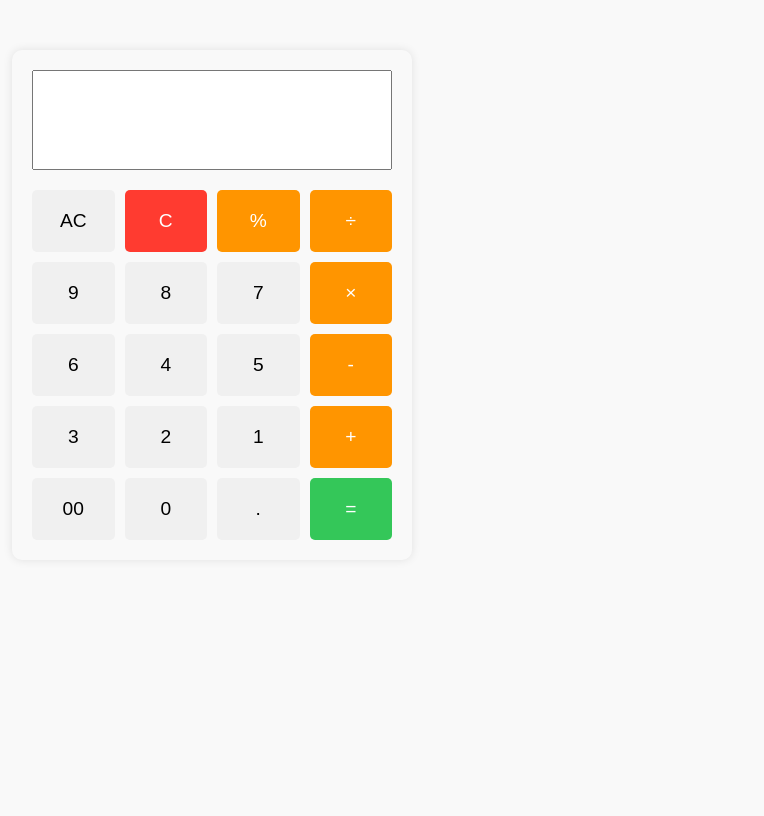
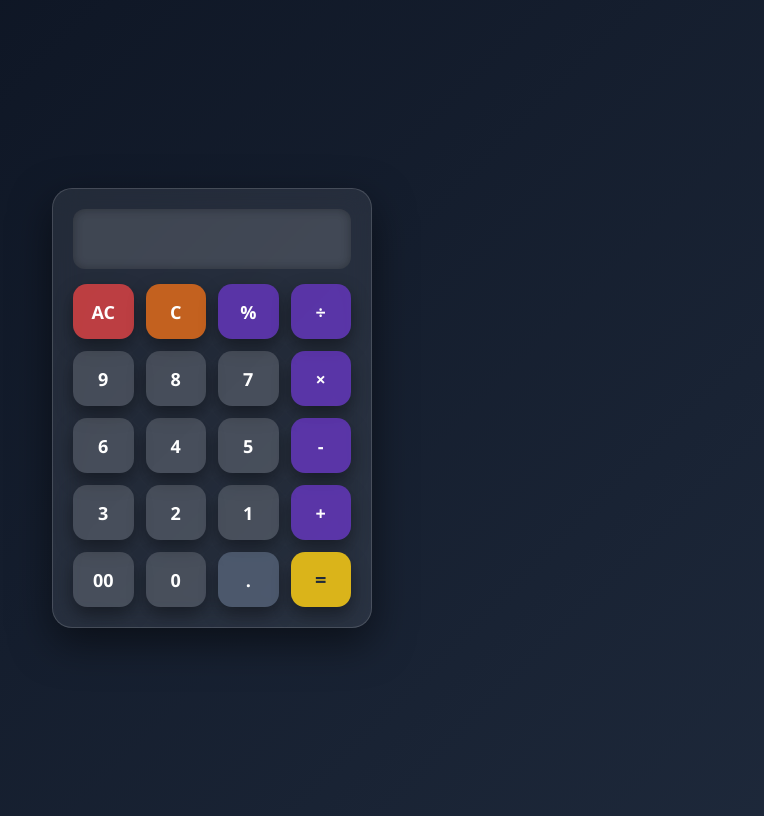
Before and after one commit to faheem20-WebDev/HzSoftwareSolutions_Tasks, a plain HTML site: page Calculator_Task02/index.html in a window 1280 px wide. Shown: the whole page, without its empty margins (428-1192 px from the left). Drawn offline with Linux system fonts and the light colour scheme.

Commit message:
docs: add modern professional README and update calculator styles/logic

```diff
--- a/Calculator_Task02/script.js
+++ b/Calculator_Task02/script.js
@@ -1,4 +1,3 @@
-//
 let calculation = "";
 const screen = document.getElementById("result-screen");
 
@@ -44,24 +43,47 @@ function appendToDisplay(value) {
     screen.style.textAlign = "right";
 }
 
-// Keyboard support
+// 🔥 Visual press effect function
+function highlightButton(value) {
+    const buttons = document.querySelectorAll("button");
+    buttons.forEach(btn => {
+        if (btn.value === value || (value === "Enter" && btn.value === "=")) {
+            btn.classList.add("active-key");
+            setTimeout(() => btn.classList.remove("active-key"), 150);
+        }
+        if (value === "Backspace" && btn.classList.contains("clear")) {
+            btn.classList.add("active-key");
+            setTimeout(() => btn.classList.remove("active-key"), 150);
+        }
+        if (value === "Escape" && btn.classList.contains("all-clear")) {
+            btn.classList.add("active-key");
+            setTimeout(() => btn.classList.remove("active-key"), 150);
+        }
+    });
+}
+
+// Keyboard support with UI feedback
 document.addEventListener("keydown", function(event) {
     const key = event.key;
 
     // Numbers and operators
     if ((key >= "0" && key <= "9") || ["+", "-", "*", "/", "."].includes(key)) {
         appendToDisplay(key);
+        highlightButton(key);
     }
     // Enter key -> =
     else if (key === "Enter") {
         result();
+        highlightButton("Enter");
     }
     // Backspace key -> delete
     else if (key === "Backspace") {
         deleteOne();
+        highlightButton("Backspace");
     }
     // Escape key -> clear
     else if (key === "Escape") {
         clearAll();
+        highlightButton("Escape");
     }
 });
--- a/Calculator_Task02/style.css
+++ b/Calculator_Task02/style.css
@@ -1,78 +1,98 @@
-*{
-    padding: 0;
-    margin: 0;
+* {
     box-sizing: border-box;
+    font-family: "Segoe UI", Tahoma, sans-serif;
 }
-.calculator-keys{
+
+body {
+    background: linear-gradient(135deg, #0B1220, #1E293B);
+    min-height: 100vh;
+    display: flex;
+    justify-content: center;
+    align-items: center;
+}
+
+.calculator {
+    background: rgba(255, 255, 255, 0.08);
+    backdrop-filter: blur(14px);
+    -webkit-backdrop-filter: blur(14px);
+    border-radius: 20px;
+    padding: 20px;
+    width: 320px;
+    box-shadow: 0 15px 40px rgba(0, 0, 0, 0.5);
+    border: 1px solid rgba(255, 255, 255, 0.15);
+}
+
+#result-screen {
+    width: 100%;
+    height: 60px;
+    border: none;
+    outline: none;
+    background: rgba(255, 255, 255, 0.12);
+    color: #FFFFFF;
+    font-size: 26px;
+    text-align: right;
+    padding: 10px;
+    border-radius: 12px;
+    margin-bottom: 15px;
+    box-shadow: inset 0 0 10px rgba(0,0,0,0.3);
+}
+
+.calculator-keys {
     display: grid;
     grid-template-columns: repeat(4, 1fr);
-    gap: 10px;
-    margin-top: 20px;
+    gap: 12px;
 }
-#result-screen{
-    width: 100%;
-    height: 100px;
+
+button {
+    height: 55px;
+    border: none;
+    border-radius: 14px;
+    font-size: 18px;
+    font-weight: 600;
+    cursor: pointer;
+    background: rgba(255, 255, 255, 0.15);
+    color: #FFFFFF;
+    box-shadow: 0 8px 18px rgba(0,0,0,0.4);
+    transition: all 0.15s ease;
 }
-input[type="text"]::placeholder{
-    font-size: larger;
-    text-align: right;
-    padding-right: 10px;
-    color: black;
+
+button:hover {
+    transform: translateY(-2px);
+    background: rgba(255, 255, 255, 0.22);
 }
-button{
-    padding: 20px;
-    font-size: 1.2rem;
-    border: none;
-    background-color: #f0f0f0;
-    cursor: pointer;
-    border-radius: 5px;
-    transition: background-color 0.3s ease;
+
+button:active {
+    transform: translateY(0);
+    box-shadow: 0 5px 10px rgba(0,0,0,0.4);
 }
-button:hover{
-    background-color: #dcdcdc;
+
+/* Operator buttons */
+.operator {
+    background: rgba(124, 58, 237, 0.6);
 }
-button.operator{
-    background-color: #ff9500;
-    color: white;
+
+/* Equal button */
+.equal-sign {
+    background: rgba(250, 204, 21, 0.85);
+    color: #1E293B;
+    font-size: 20px;
 }
-button.operator:hover{
-    background-color: #e08900;
+
+/* Clear buttons */
+.all-clear {
+    background: rgba(239, 68, 68, 0.75);
 }
-.display{
-    width: 100%;
-    height: 60px;
-    font-size: 2rem;
-    text-align: right;
-    padding: 10px;
-    border: 1px solid #ccc;
-    border-radius: 5px;
-    margin-bottom: 20px;
+
+.clear {
+    background: rgba(249, 115, 22, 0.75);
 }
-body{
-    max-width: 400px;
-    margin: 50px auto;
-    padding: 20px;
-    font-family: Arial, sans-serif;
-    background-color: #f9f9f9;
-    border-radius: 10px;
-    box-shadow: 0 0 10px rgba(0, 0, 0, 0.1);
+
+/* Decimal button */
+.decimal {
+    background: rgba(100, 116, 139, 0.6);
 }
-h1{
-    text-align: center;
-    margin-bottom: 20px;
-    color: #333;
+button.active-key {
+    transform: scale(0.94);
+    box-shadow: 0 4px 10px rgba(0,0,0,0.5);
+    background: rgba(255, 255, 255, 0.28) !important;
 }
-button.equal-sign{
-    background-color: #34c759;
-    color: white;
-}
-button.equal-sign:hover{
-    background-color: #28a745;
-}
-button.clear{
-    background-color: #ff3b30;
-    color: white;
-}
-button.clear:hover{
-    background-color: #e02b20;
-}
```
Also changed, not shown: 1 other file.
